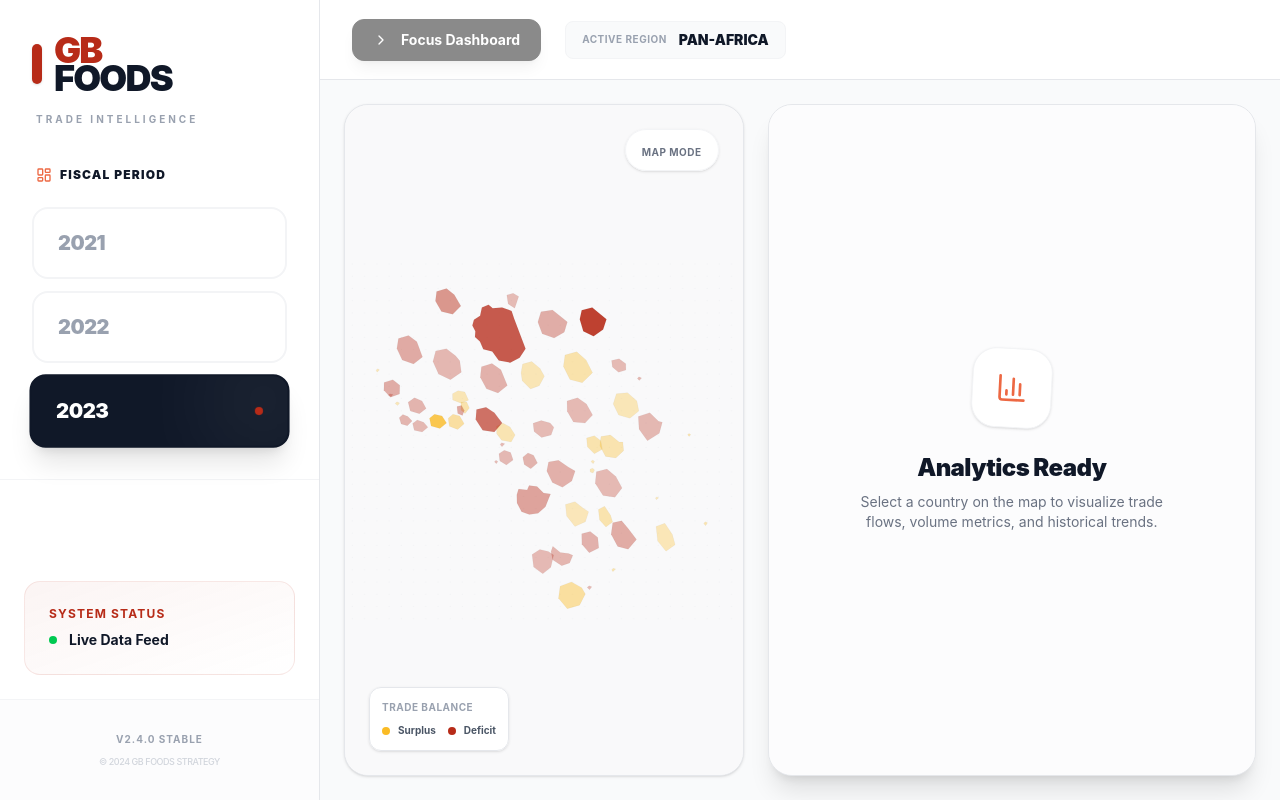
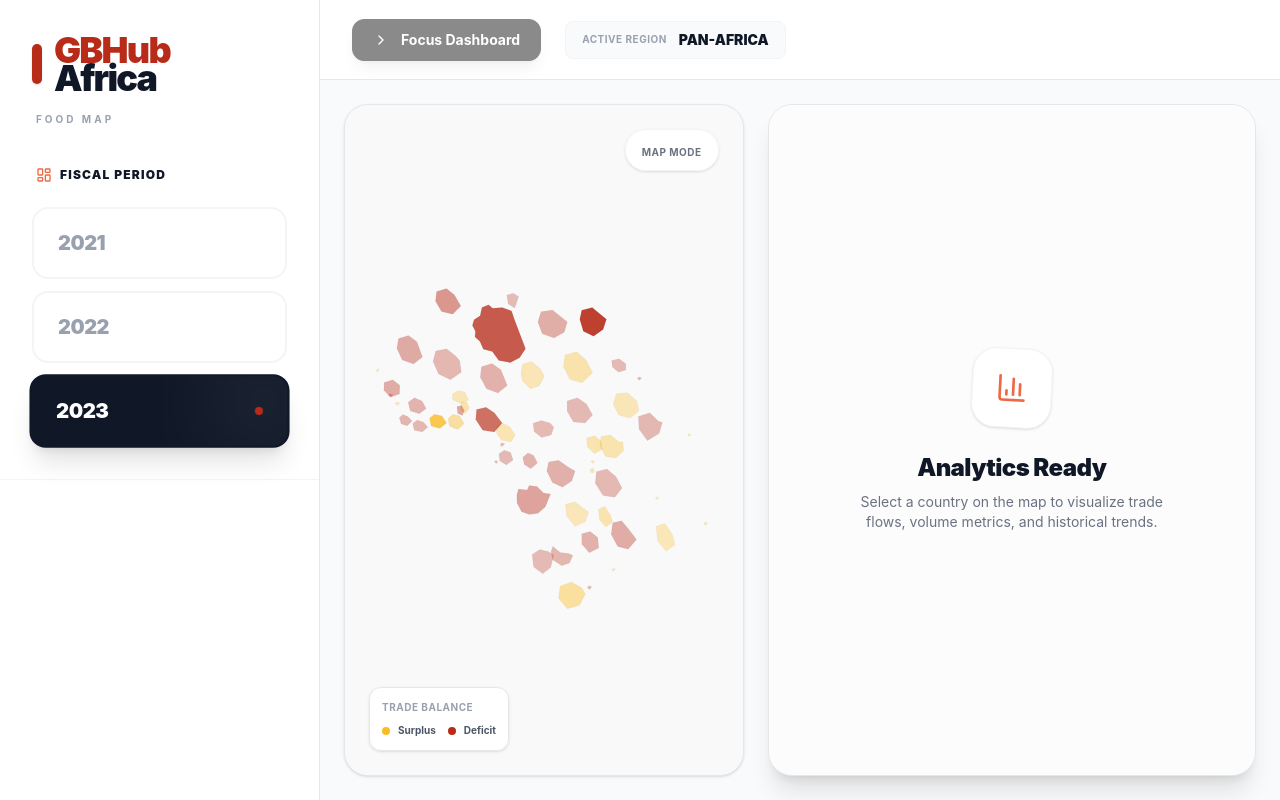
Before and after one commit to Gideon-Tee/africa-food-import-map, a React (Vite) app: page / in a window 1280 px wide. Built offline with nearby package versions, Linux system fonts and the light colour scheme.

Commit message:
fix: removed extra components from main

```diff
--- a/src/App.tsx
+++ b/src/App.tsx
@@ -32,12 +32,12 @@ function App() {
               <div className="flex items-center gap-3">
                 <div className="w-2.5 h-10 bg-brand-red rounded-full shadow-sm"></div>
                 <h1 className="text-4xl font-[900] tracking-tighter leading-none flex flex-col">
-                  <span className="text-brand-red">GB</span>
-                  <span className="text-gray-900 -mt-2">FOODS</span>
+                  <span className="text-brand-red">GBHub</span>
+                  <span className="text-gray-900 -mt-2">Africa</span>
                 </h1>
               </div>
               <p className="text-[10px] uppercase tracking-[0.3em] text-gray-400 font-bold mt-3 px-1">
-                Trade Intelligence
+                Food map
               </p>
             </div>
 
@@ -75,9 +75,9 @@ function App() {
             </div>
           </div>
 
-          <div className="flex-1 p-6 overflow-y-auto flex flex-col justify-end">
+          {/* <div className="flex-1 p-6 overflow-y-auto flex flex-col justify-end">
             <div className="bg-gradient-to-br from-brand-red/5 to-transparent p-6 rounded-2xl border border-brand-red/10">
-              <p className="text-xs text-brand-red font-bold uppercase tracking-widest mb-2">System Status</p>
+              <p className="text-xs text-brand-red font-bold uppercase tracking-widest mb-2"></p>
               <div className="flex items-center gap-3">
                 <div className="w-2 h-2 rounded-full bg-green-500 animate-pulse"></div>
                 <span className="text-sm font-bold text-gray-900">Live Data Feed</span>
@@ -92,7 +92,7 @@ function App() {
             <p className="text-[9px] text-gray-300 font-medium text-center uppercase tracking-tighter">
               © 2024 GB FOODS STRATEGY
             </p>
-          </div>
+          </div> */}
         </aside>
 
         {/* Main Content Area */}
```
